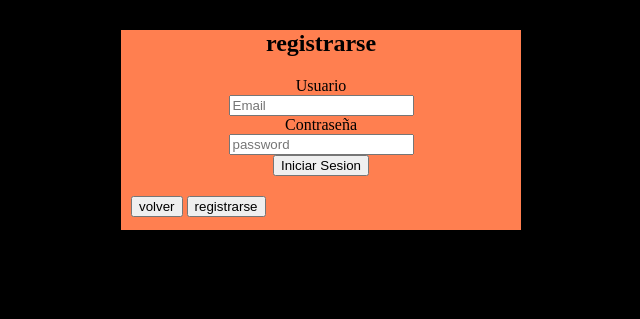
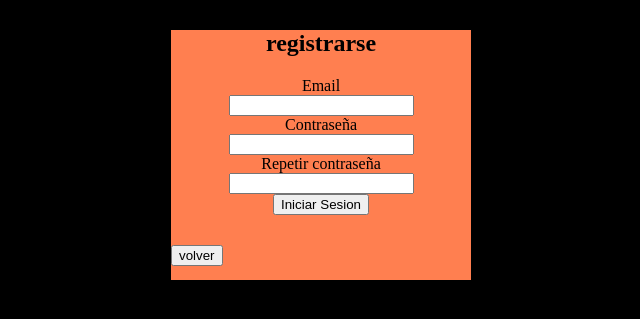
Before and after one commit to Linosolis23/Proyecto_Final, a PHP site: page /php/registrar.php in a window 1280 px wide. Shown: the part 57-376 px from the top of the page, without its empty margins (319-959 px from the left). Run offline with PHP 8.4, Linux system fonts and the light colour scheme.

Commit message:
correccion y terminado el diseño de login y registrarse

```diff
--- a/css/login.css
+++ b/css/login.css
@@ -1,14 +1,13 @@
-
+section{
+height: 250px;
+width: 300px;
+}
 .container {
-    margin: 0px auto;
+    margin: 10px auto;
     display: table;
-    max-width: 400px;
-}
-section{
-    height: 200px;
+    width: auto;
 }
 .navegacion{
-float: left;
-margin-top: 20px;
-margin-left: 10px;
+    float: left;
+    margin-top: 30px;
 }
--- a/php/registrar.php
+++ b/php/registrar.php
@@ -1,4 +1,7 @@
-<!DOCTYPE html>
+<?php
+require 'lib/consultas.php';
+?>
+    <!DOCTYPE html>
 <html lang="en">
 <head>
     <meta charset="UTF-8">
@@ -7,7 +10,7 @@
     <title>Fororium</title>
 
     <!-- CSS only -->
-<link rel="stylesheet" href="../css/css.css">
+    <link rel="stylesheet" href="../css/css.css">
     <link rel="stylesheet" href="../css/login.css">
 </head>
 
@@ -22,11 +25,14 @@
 <form action="php/proceso_registrar.php" method="post">
         <h1>registrarse</h1>
 
-        <div><label >Usuario</label></div>
-        <input type="email" name="email" placeholder="Email" required/>
+        <div><label for="email">Email</label></div>
+        <input type="email" name="email" id="email" required />
 
-        <div><label>Contraseña</label></div>
-        <input type="password" name="password" placeholder="password" required/>
+        <div><label for="pass">Contraseña</label></div>
+        <input type ="password" name="pass" id="pass" required/>
+
+        <div><label for="pass">Repetir contraseña</label></div>
+        <input type ="password" name="pass2" id="pass2" required/>
 
         <div class="submit-row">
             <input type="submit" value="Iniciar Sesion"/>
@@ -34,7 +40,6 @@
     </form>
     <div class="navegacion">
     <a href="../index.php"><input type="button" value="volver"></a>
-    <a href="registrar.php"> <input type="button" value="registrarse"></a>
     </div>
 
 </section>
```
